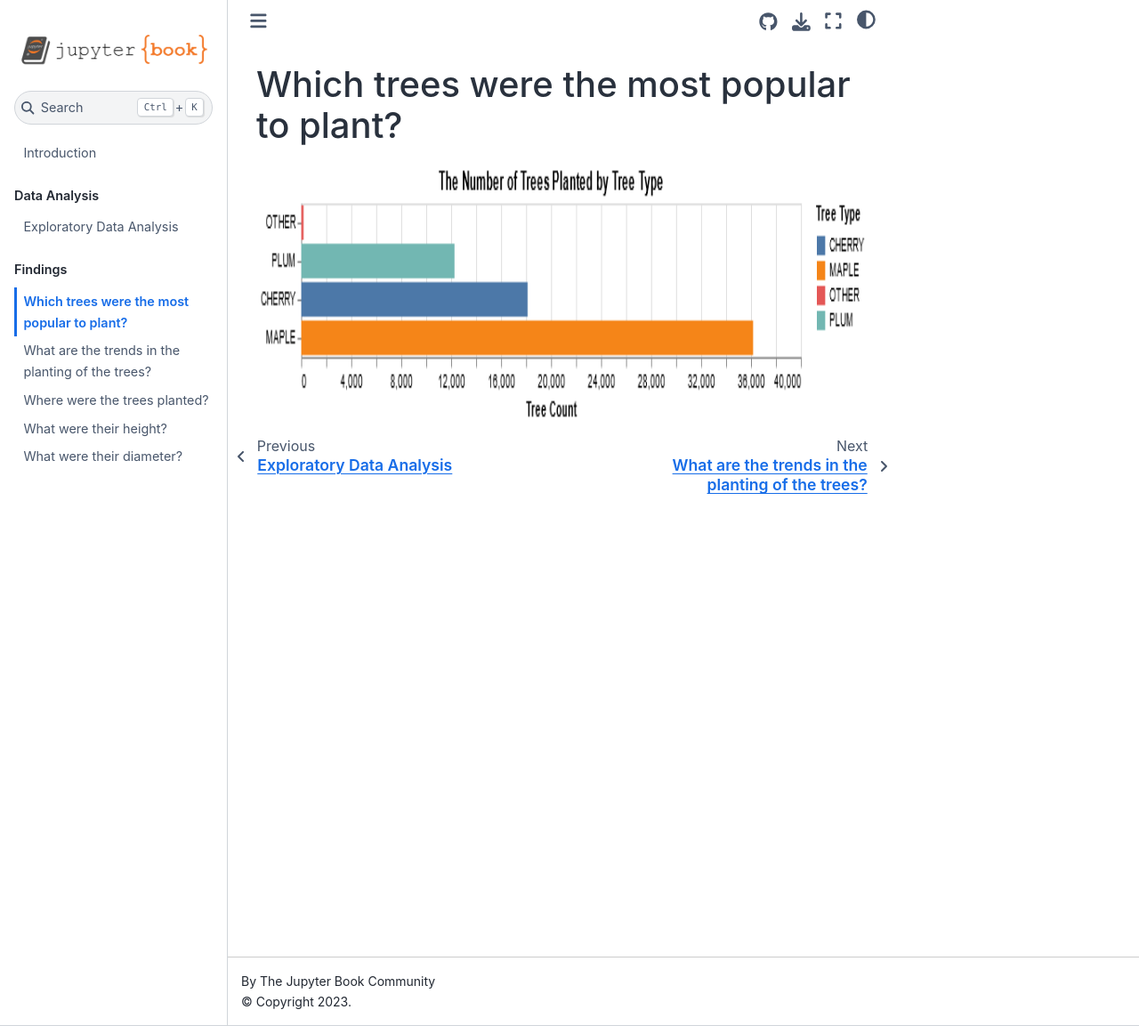
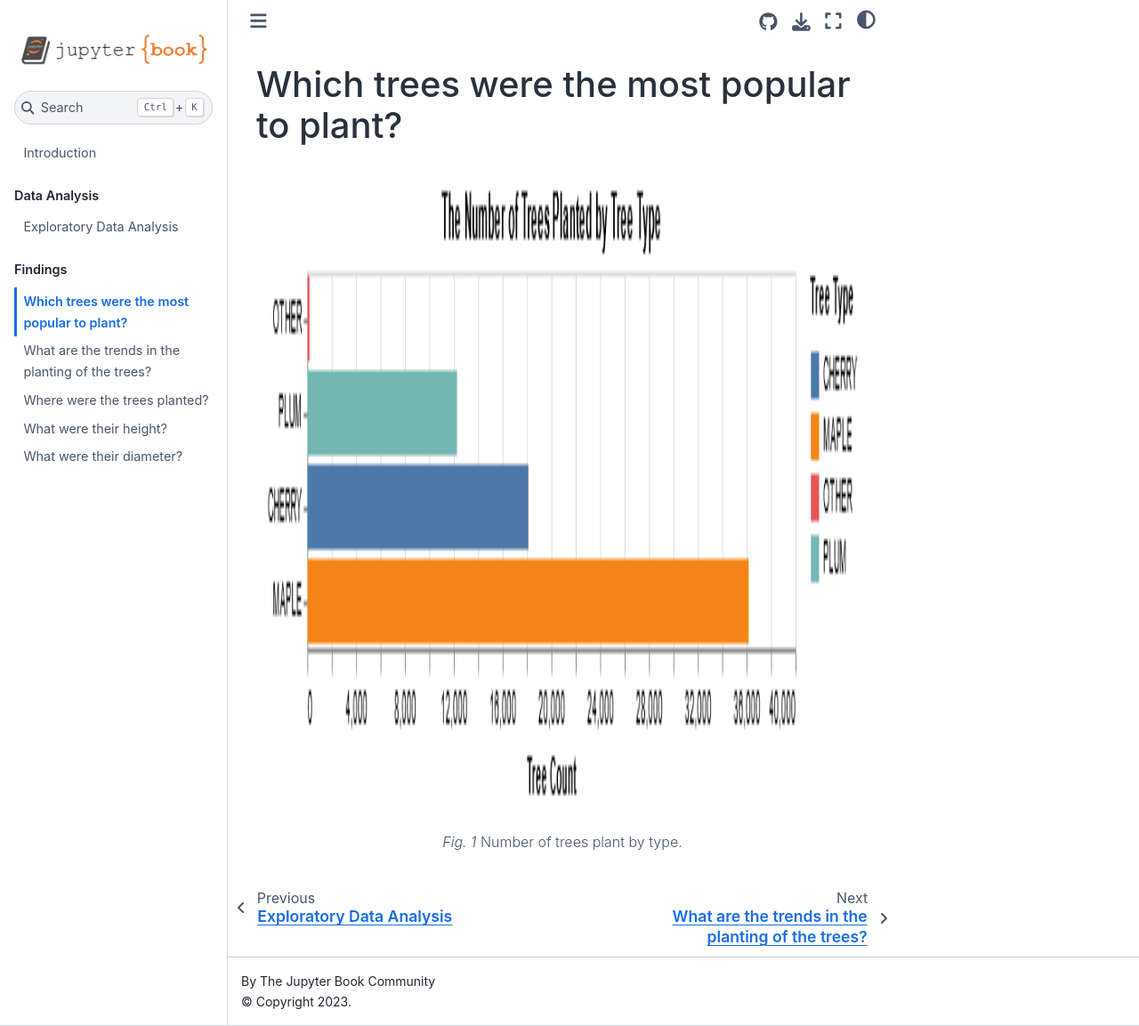
Before and after one commit to klew-pdot/fptrees, a Jupyter Book: the page built from doc/popular_trees.md, in a window 1280 px wide and 1153 px high. Shown: the whole window at 89% size. Built offline with Jupyter Book 1.0.4 settings and Sphinx 7.4.7 and the Sphinx Book theme 1.1.4, drawn with Linux system fonts in a browser that asks for light colours.

Commit message:
popular figure

````diff
--- a/doc/popular_trees.md
+++ b/doc/popular_trees.md
@@ -1,8 +1,8 @@
 # Which trees were the most popular to plant?
 
-```{image} /images/number_of_trees_planted_by_type.png
+```{figure} https://github.com/klew-pdot/fptrees/blob/main/images/number_of_trees_planted_by_type.png?raw=true
 ---
-height: 300px
+height: 735px
 name: number_of_trees_planted_by_type
 ---
 Number of trees plant by type.
````
